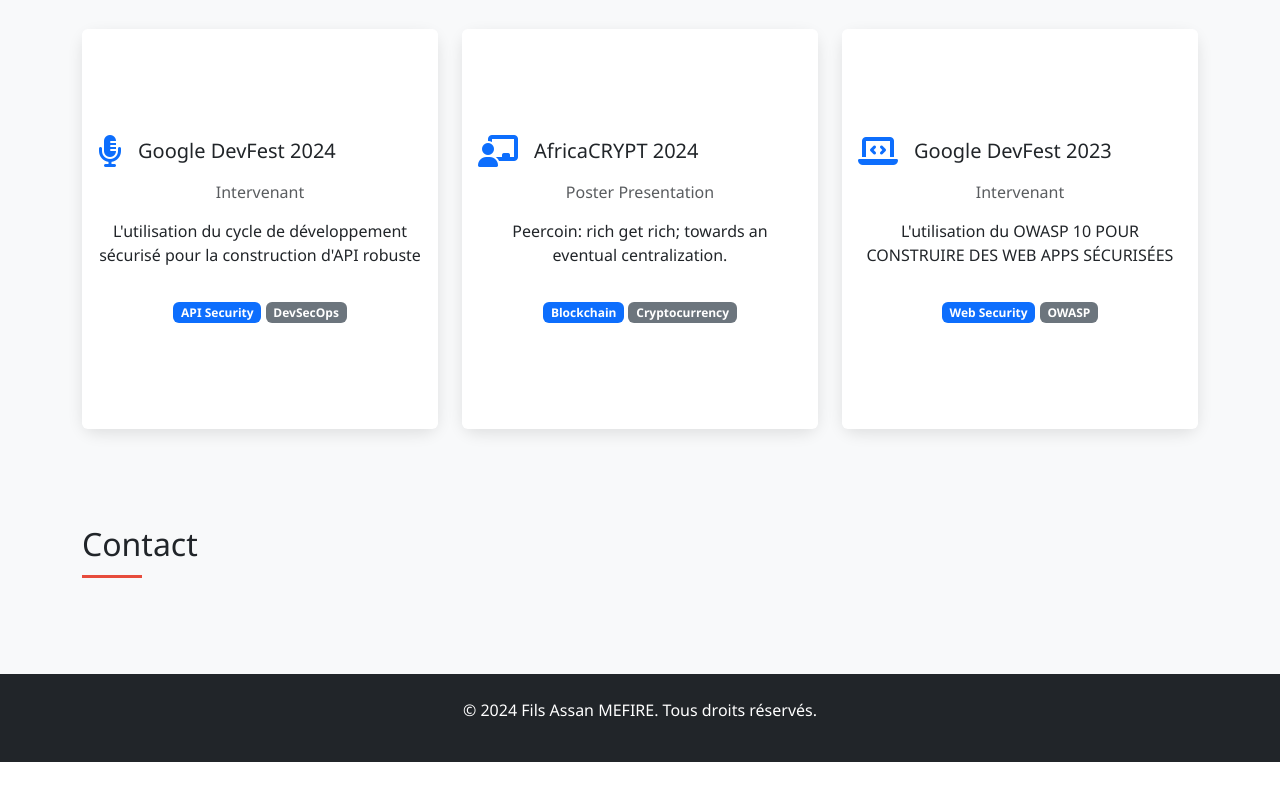
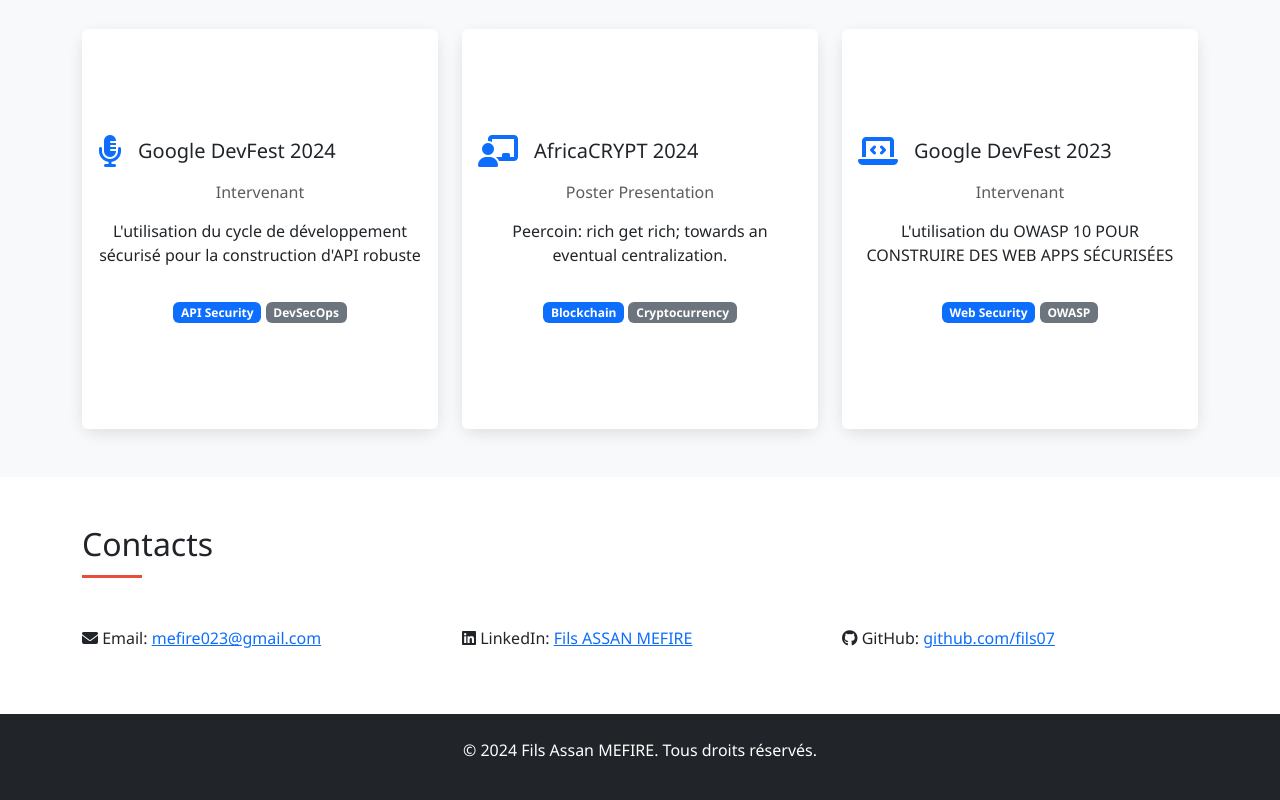
Before and after one commit to fils07/Portfolio, a plain HTML site: page index.html in a window 1280 px wide. Shown: the part 3886-4686 px from the top of the page. Before the commit the page ends 4648 px from the top, so only its background shows below. Drawn offline with nearby package versions, Linux system fonts and the light colour scheme.

```diff
--- a/index.html
+++ b/index.html
@@ -557,12 +557,31 @@
     </section>
 
     <!-- Contact Section -->
-    <section id="contact" class="py-5 bg-light">
+    <section id="contact" class="py-5">
         <div class="container">
-            <h2 class="section-title mb-5">Contact</h2>
+            <h2 class="section-title mb-5">Contacts</h2>
+            <div class="row">
+                <div class="col-md-4" data-aos="fade-right">
+                    <ul class="list-unstyled">
+                        <li><i class="fas fa-envelope"></i> Email: <a href="mailto:mefire023@gmail.com">mefire023@gmail.com</a></li>
+                    </ul>
+                </div>
+                <div class="col-md-4" data-aos="fade-right">
+                    <ul class="list-unstyled">
+                        <li><i class="fab fa-linkedin"></i> LinkedIn: <a href="https://www.linkedin.com/in/fils-assan-mefire-299a38238/" target="_blank">Fils ASSAN MEFIRE</a></li>
+                    </ul>
+                </div>
+                <div class="col-md-4" data-aos="fade-right">
+                    <ul class="list-unstyled">
+                        <li><i class="fab fa-github"></i> GitHub: <a href="https://github.com/fils07" target="_blank">github.com/fils07</a></li>
+                    </ul>
+                </div>
+            </div>
         </div>
     </section>
 
+    <!-- Add Font Awesome for icons -->
+    <script src="https://kit.fontawesome.com/a076d05399.js" crossorigin="anonymous"></script>
     <footer class="bg-dark text-white py-4">
         <div class="container text-center">
             <p>© 2024 Fils Assan MEFIRE. Tous droits réservés.</p>
```
